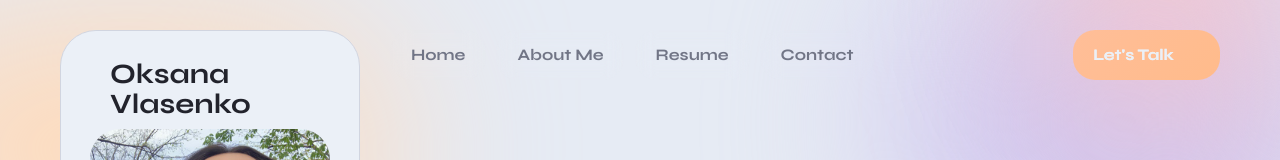
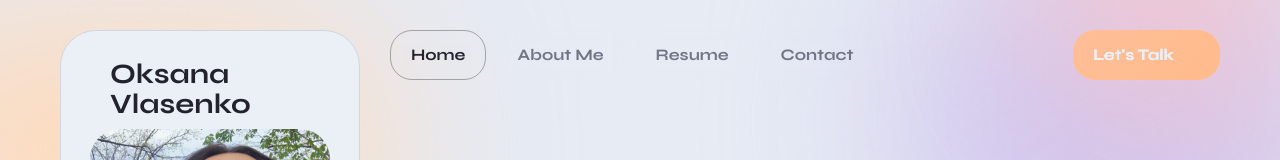
Before and after one commit to oksanaVlasenko/vlasenko, a Vue app: page /#/ in a window 1280 px wide. Shown: the top 160 px of the page. Built offline with nearby package versions, Linux system fonts and the light colour scheme.

Commit message:
feat: set dynamic router

```diff
--- a/src/components/Avatar.vue
+++ b/src/components/Avatar.vue
@@ -74,7 +74,7 @@
           </ul>
         </div>
         <div class="avatar__btnholder">
-          <a class="btn btn-default btn-fullwidth btn-hover btn-hover-accent" href="#contact" target="_blank">
+          <a class="btn btn-default btn-fullwidth btn-hover btn-hover-accent" href="#contacts">
             <span class="btn-caption">Let's Work Together!</span>
           </a>
         </div>
--- a/src/components/Contacts.vue
+++ b/src/components/Contacts.vue
@@ -1,5 +1,5 @@
 <template>
-  <section id="contact" class="inner contact">
+  <section id="contacts" class="inner contact">
     <div class="content__block section-title">
       <p class="h2__subtitle  animate-in-up">
         <svg xmlns="http://www.w3.org/2000/svg" x="0px" y="0px" width="13px" height="13px" viewBox="0 0 13 13" fill="currentColor">
--- a/src/components/Header.vue
+++ b/src/components/Header.vue
@@ -6,51 +6,65 @@
     <nav id="menu" class="menu">
       <ul class="menu__list d-flex justify-content-start">
         <li class="menu__item">
-          <a class="menu__link btn" href="#home">
+          <router-link
+            to="/"
+            class="menu__link btn"
+            exact-active-class="active"
+          >
             <span class="menu__caption">Home</span>
             <svg
               class="header__trigger-icon"
             >
               <use xlink:href="#home"></use>
             </svg>
-          </a>
+          </router-link>
         </li>
         <li class="menu__item">
-          <a class="menu__link btn" href="#about">
+          <router-link
+            to="/about"
+            class="menu__link btn"
+            exact-active-class="active"
+          >
             <span class="menu__caption">About Me</span>
             <svg
               class="header__trigger-icon"
             >
               <use xlink:href="#person"></use>
             </svg>
-          </a>
+          </router-link>
         </li>
         <li class="menu__item">
-          <a class="menu__link btn" href="#resume">
+          <router-link
+            to="/resume"
+            class="menu__link btn"
+            exact-active-class="active"
+          >
             <span class="menu__caption">Resume</span>
             <svg
               class="header__trigger-icon"
             >
               <use xlink:href="#textbox"></use>
             </svg>
-          </a>
+          </router-link>
         </li>
         <li class="menu__item">
-          <a class="menu__link btn" href="#contact">
+          <router-link
+            to="/contacts"
+            class="menu__link btn"
+            exact-active-class="active"
+          >
             <span class="menu__caption">Contact</span>
             <svg
               class="header__trigger-icon"
             >
               <use xlink:href="#envelope"></use>
             </svg>
-          </a>
+          </router-link>
         </li>
       </ul>
     </nav>
   </div>
-  <!-- Navigation Menu End -->
 
-  <!-- Header Controls Start -->
     <div class="header__controls d-flex justify-content-end">
       <ThemeButton />
 
@@ -64,8 +78,6 @@
         </svg>
       </a>
     </div>
-  <!-- Header Controls End -->
-
   </header>
 </template>
 
--- a/src/components/Home.vue
+++ b/src/components/Home.vue
@@ -1,5 +1,5 @@
 <template>
-  <section id="home" class="main intro">
+  <section id="home-page" class="main intro">
     <!-- Headline Start -->
     <div id="headline" class="headline d-flex align-items-start flex-column" data-speed="1">
       <p class="headline__subtitle animate-headline">
--- a/src/components/Layout.vue
+++ b/src/components/Layout.vue
@@ -10,13 +10,12 @@
 
     <div id="content" class="content">
       <div class="content__wrapper">
-        <Home />
-
-        <About />
-
-        <Resume />
-
-        <Contacts />
+        <div
+          v-for="section in sections"
+          :key="section.id"
+        >
+          <component :is="section.component" />
+        </div>
       </div>
     </div>
   </div>
@@ -30,7 +29,30 @@ import About from '@/components/About.vue'
 import Resume from '@/components/Resume.vue'
 import Contacts from '@/components/Contacts.vue'
 
-import { ref, onMounted } from 'vue';
+import { ref, onMounted, onBeforeUnmount } from 'vue';
+import { useRouter } from 'vue-router';
+
+const sections = [
+  { id: 'home-page', component: Home },
+  { id: 'about', component: About },
+  { id: 'resume', component: Resume },
+  { id: 'contacts', component: Contacts },
+];
+
+const router = useRouter();
+const observer = ref(null);
+const lastActiveSection = ref('');
+
+const updateActiveSection = (entries) => {
+  entries.forEach((entry) => {
+    if (entry.isIntersecting) {
+      if (lastActiveSection.value !== entry.target.id) {
+        lastActiveSection.value = entry.target.id;
+        entry.target.id === 'home-page' ? router.replace('/') : router.replace(`${entry.target.id}`);
+      }
+    }
+  });
+};
 
 const blurContainer = ref(null);
 
@@ -118,6 +140,28 @@ onMounted(() => {
     moveY(blur);
     rotate(blur);
   });
+
+  observer.value = new IntersectionObserver(updateActiveSection, {
+    threshold: 0.2, // Adjust the threshold as needed
+  });
+
+  sections.forEach((section) => {
+    const element = document.getElementById(section.id);
+    if (element) {
+      observer.value.observe(element);
+    }
+  });
+});
+
+onBeforeUnmount(() => {
+  if (observer.value) {
+    sections.forEach((section) => {
+      const element = document.getElementById(section.id);
+      if (element) {
+        observer.value.unobserve(element);
+      }
+    });
+  }
 });
 </script>
 
--- a/src/components/old/Home.vue
+++ b/src/components/old/Home.vue
@@ -1,5 +1,5 @@
 <template>
-  <section id="home" class="split-hero-section">
+  <section class="split-hero-section">
     <div class="w-layout-grid grid-hero-split">
       <div class="hero-split-title">
         <div>
@@ -50,7 +50,7 @@
       </div>
     </div>
   </section>
-  <section v-if="false" id="home" class="home-page">
+  <section v-if="false" class="home-page">
     <div class="home-layout">
       <div class="home-title">
         <div>
--- a/src/components/old/Nav.vue
+++ b/src/components/old/Nav.vue
@@ -1,7 +1,7 @@
 <template>
   <div class="flex justify-center flex-col sm:flex-row list">
     <div v-if="!isSmallScreen">
-      <router-link
+      <!-- <router-link
         v-for="link in links"
         :key="link.text"
         :to="link.to"
@@ -16,7 +16,7 @@
         exact-active-class="active"
       >
         {{ link.text }}
-      </router-link>
+      </router-link> -->
     </div>
 
     <div
--- a/src/components/old/NewNav.vue
+++ b/src/components/old/NewNav.vue
@@ -13,7 +13,7 @@
 
       <nav class="hidden lg:flex lg:justify-center">
         <ul>
-          <li
+          <!-- <li
             v-for="link in links"
             :key="link.text"
             class="link"
@@ -32,7 +32,7 @@
 
               {{ link.text }}
             </router-link>
-          </li>
+          </li> -->
         </ul>
       </nav>
 
--- a/src/router/index.js
+++ b/src/router/index.js
@@ -1,47 +1,39 @@
-import { createWebHashHistory, createRouter } from 'vue-router'
+import { createRouter, createWebHashHistory } from 'vue-router';
+import Home from '@/components/Home.vue'
+import About from '@/components/About.vue'
+import Resume from '@/components/Resume.vue'
+import Contacts from '@/components/Contacts.vue'
 
 const routes = [
-  {
-    path: '/',
-    name: 'Home',
-    component: () => import('@/components/old/Home.vue'),
-    meta: {
-      title: 'Home | Oksana Vlasenko'
-    }
-  },
-  {
-    path: '/about',
-    name: 'About',
-    component: () => import('@/components/old/About.vue'),
-    meta: {
-      title: 'About me | Oksana Vlasenko'
-    }
-  },
-  {
-    path: '/work-history',
-    name: 'Work History',
-    component: () => import('@/components/old/Projects.vue'),
-    meta: {
-      title: 'Work History | Oksana Vlasenko'
-    }
-  },
-  {
-    path: '/contact',
-    name: 'Contact',
-    component: () => import('@/components/old/Contacts.vue'),
-    meta: {
-      title: 'Contact | Oksana Vlasenko'
-    }
-  },
-]
+  { path: '/', component: Home },
+  { path: '/about', component: About },
+  { path: '/resume', component: Resume },
+  { path: '/contacts', component: Contacts },
+];
 
 const router = createRouter({
   history: createWebHashHistory(),
   routes,
-})
+  scrollBehavior(to) {
+    const sectionIdMap = {
+      '/': 'home-page',
+      '/about': 'about',
+      '/resume': 'resume',
+      '/contacts': 'contacts',
+    };
 
-router.beforeEach((to) => {
-  document.title = to.meta.title || 'Oksana Vlasenko'
-})
+    const sectionId = sectionIdMap[to.path];
+    const element = document.getElementById(sectionId);
 
-export default router
+    if (element) {
+      return {
+        el: element,
+        behavior: 'smooth',
+      };
+    }
+
+    return { top: 0 };
+  },
+});
+
+export default router;
```
Also changed, not shown: src/assets/icons/about.svg (deleted), src/assets/icons/home.svg. Lines whose indentation alone changed are shown as unchanged.
